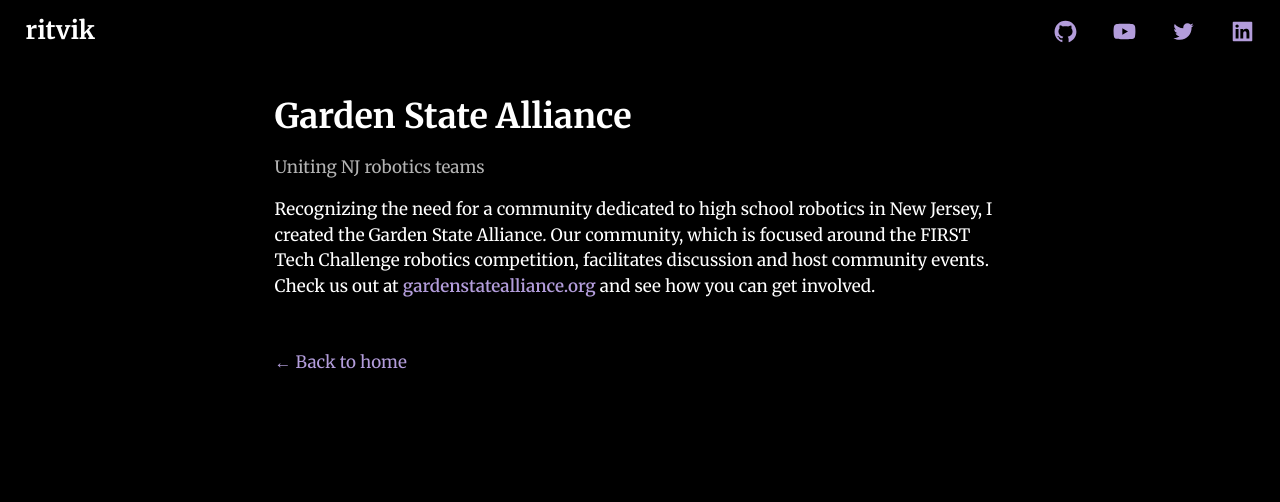
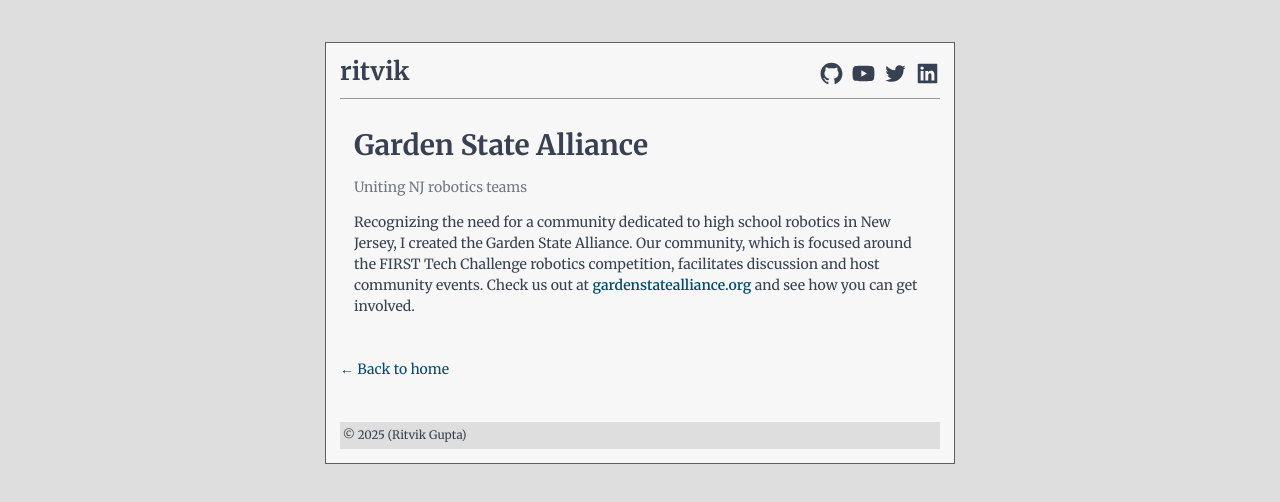
Before and after one commit to purelyboba/portfolio, a Next.js app: page /projects/gsa in a window 1280 px wide. Shown: the top 502 px of the page. Built offline with nearby package versions, Linux system fonts and the light colour scheme.

Commit message:
complete theme overhaul

```diff
--- a/components/layout.module.css
+++ b/components/layout.module.css
@@ -1,8 +1,16 @@
 .container {
-    max-width: 45rem;
-    padding: 0 1rem;
-    margin: 3rem auto 6rem;
-  }
+  max-width: 45rem;
+  padding: 0rem 1rem 1rem 1rem;
+  margin: 3rem auto 6rem;
+  margin-bottom: 3rem;
+  border: 1px solid rgb(95, 95, 95);
+  background-color: #F7F7F7;
+}
+
+.main {
+  padding-left: 1rem;
+  padding-right: 1.2rem;
+}
 
 .header {
   display: flex;
@@ -19,10 +27,11 @@
   justify-content: space-between;
   align-items: center;
   width: 100%;
-  height: 2.5rem;
-  /* border-bottom: 1.5px solid rgba(255, 255, 255, 0.384); */
-  background-color: #000000;
-  padding: 1rem 0.5rem 0 1.5rem;
+  height: 4rem;
+  border-bottom: 1.5px solid rgba(0, 0, 0, 0.384);
+  margin-bottom: 2rem;
+  background-color: #F7F7F7;
+  padding: 0;
 }
 
 .socials {
@@ -43,16 +52,24 @@
 } */
 
 .socials li {
-  margin: 0 1rem;
+  margin: 0 0 0 0.5rem;
   padding: 0;
 }
 
 .socials li a {
   text-decoration: none;
+  color: #374151;
 }
 
 .socials li a:hover {
-  color: #fff;
-  background: #22222200;
+  color: #004d6e;
+  background: transparent;
   padding: 0;
 }
+
+.copyright {
+  background: #dedede;
+  padding: 0.2rem;
+  margin-top: 3rem;
+  font-size: smaller;
+}
--- a/components/regularLayout.js
+++ b/components/regularLayout.js
@@ -15,7 +15,8 @@
         <link rel="icon" href="/images/pfp.jpg" />
         <title>{siteTitle}</title>
       </Head>
-      <header>
+      <div className={styles.container}>
+        <header>
           <>
             <div className={styles.nav}>
               <Link className={utilStyles.navTitle} href="/"><h1 className={utilStyles.heading2Xl}>{name}</h1></Link>
@@ -27,14 +28,16 @@
               </ul>
             </div>
           </>
-      </header>
-      <div className={styles.container}>
-        <main>{children}</main>
+        </header>
+        <main className={styles.main}>{children}</main>
         {!home && (
           <div className={styles.backToHome}>
             <Link href="/">← Back to home</Link>
           </div>
         )}
+        <div className={styles.copyright}>
+          © 2025 (Ritvik Gupta)
+        </div>
       </div>
     </>
   );
--- a/pages/index.js
+++ b/pages/index.js
@@ -19,7 +19,8 @@
     <Layout home>
       <section className={utilStyles.headingMd}>
         <p>
-          Hi! I'm <strong>Ritvik</strong>, a student at the University of Illinois Urbana-Champaign majoring in Computer Engineering.
+          Hi I'm <strong>Ritvik</strong>!
+          I'm a student at the University of Illinois at Urbana-Champaign majoring in Computer Engineering.
         </p>
       </section>
       <section className={`${utilStyles.headingMd} ${utilStyles.padding1px}`}>
@@ -55,7 +56,7 @@
           </li>
         </ul>
       </section>
-      <section className={`${utilStyles.headingMd} ${utilStyles.padding1px}`}>
+      <section className={`${utilStyles.headingMd}`}>
         <h2 className={utilStyles.headingLg}>Thoughts</h2>
         <ul className={utilStyles.list}>
           <li className={utilStyles.listItem} key={allPostsData[0].id}>
--- a/styles/global.css
+++ b/styles/global.css
@@ -6,11 +6,11 @@
   padding: 0;
   margin: 0;
   font-family: 'Merriweather', sans-serif;
-  font-size: 17px;
+  font-size: 14px;
   font-weight: 400;
   line-height: 1.5em;
-  background: #000000;
-  color: #fff;
+  background: #dedede; /* softer off-white */
+  color: #374151; /* slightly greyer dark text */
 }
 
 * {
@@ -18,21 +18,21 @@
 }
 
 a {
-  color: #B39DDB;
+  color: #004d6e;
   position: relative;
   text-decoration: none;
-  transition: all 0.1s;
+  transition: all 0.12s ease;
   font-weight: 400;
 }
 
 a:hover {
-  background-color: #B39DDB;
-  color: #121212;
+  background-color: #004d6e;
+  color: #ffffff;
   padding-top: 0.1em;
   padding-bottom: 0.1em;
-  padding-left: 0em;
-  padding-right: 0em;
-  border-radius: 0em;
+  padding-left: 0.15em;
+  padding-right: 0.15em;
+  border-radius: 0.12em;
 }
 
 img {
@@ -41,15 +41,15 @@
 }
 
 main p a {
-  color: #B39DDB;
+  color: #004d6e;
   font-weight: 600;
   position: relative;
   text-decoration: none;
 }
 
 main p a:hover {
-  color: #B39DDB;
-  background: #12121200;
+  color: #004d6e;
+  background: transparent;
   padding: 0;
   text-decoration: underline;
 }
--- a/styles/utils.module.css
+++ b/styles/utils.module.css
@@ -1,11 +1,11 @@
 .navTitle, .navTitle:visited, .navTitle:active {
-  color: #fff;
+  color: #374151;
   text-decoration: none;
 }
 
 .navTitle:hover, .navTitle:focus {
   text-decoration: none;
-  color: #B39DDB;
+  color: #004d6e;
   background-color: rgba(255, 255, 255, 0);
   padding: 0;
 }
@@ -38,7 +38,7 @@
 
 .borderCircle {
   border-radius: 9999px;
-  box-shadow: 0px 0px 10px rgba(0, 0, 0, 0.5);
+  box-shadow: 0px 4px 14px rgba(55, 65, 81, 0.06);
 }
 
 .colorInherit {
@@ -86,15 +86,15 @@
 }
 
 .lightText {
-  color: rgba(255, 255, 255, 0.7);
+  color: rgba(55, 65, 81, 0.7);
 }
 
 .searchBar {
   width: 100%;
-  border: 1px solid rgba(255, 255, 255, 0);
+  border: 1px solid rgba(55, 65, 81, 0.06);
   border-radius: 0.5rem;
   padding: 0.5rem;
-  background-color: rgba(255, 255, 255, 0.1);
-  color: #fff;
+  background-color: rgba(55, 65, 81, 0.03);
+  color: #374151;
   margin-bottom: 1.5rem;
 }
```
Also changed, not shown: components/layout.js (+8 -4 lines), styles/Home.module.css (+8 -6 lines), 1 other file (tests, documents, lock files or other folders).
